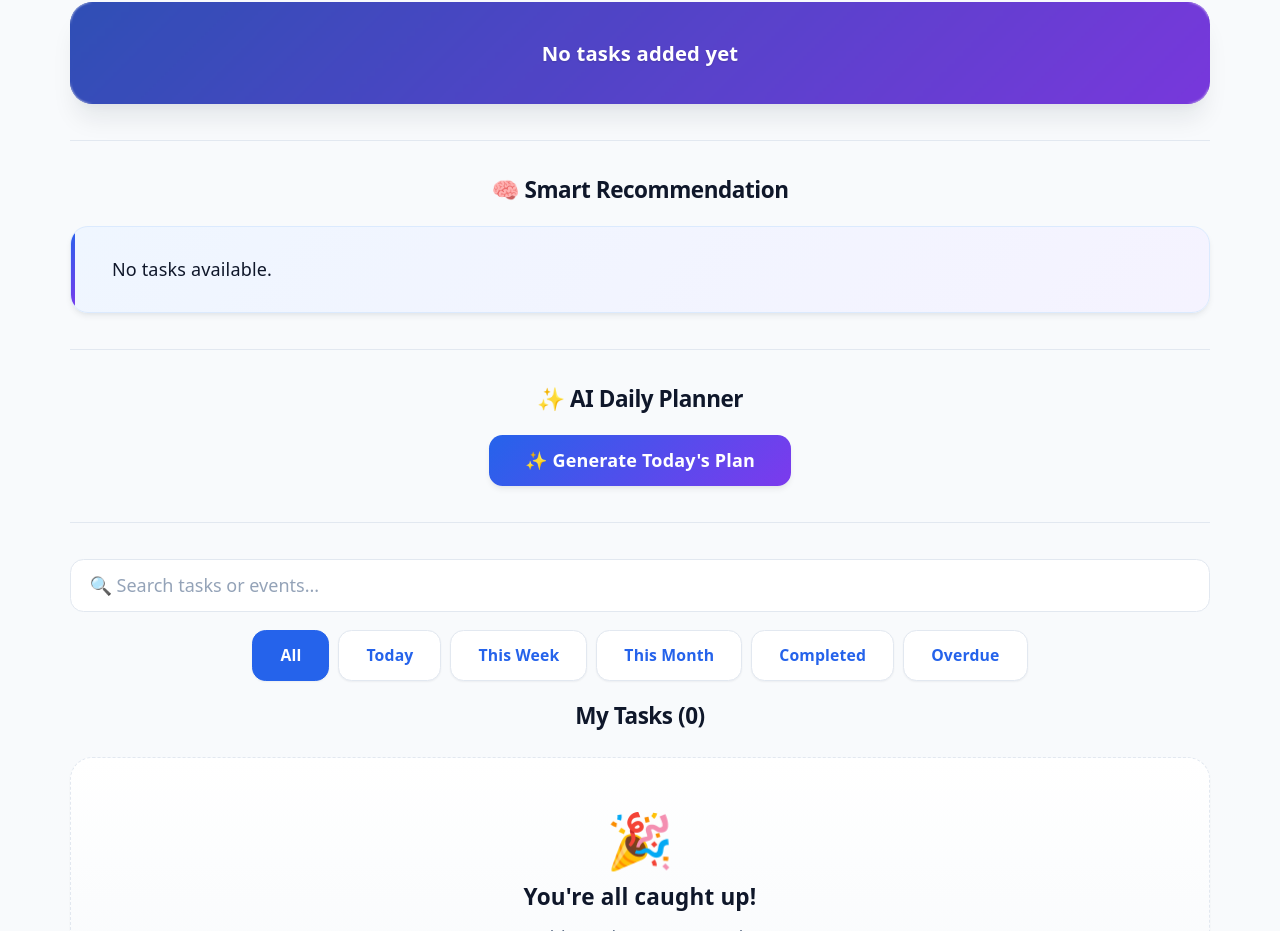
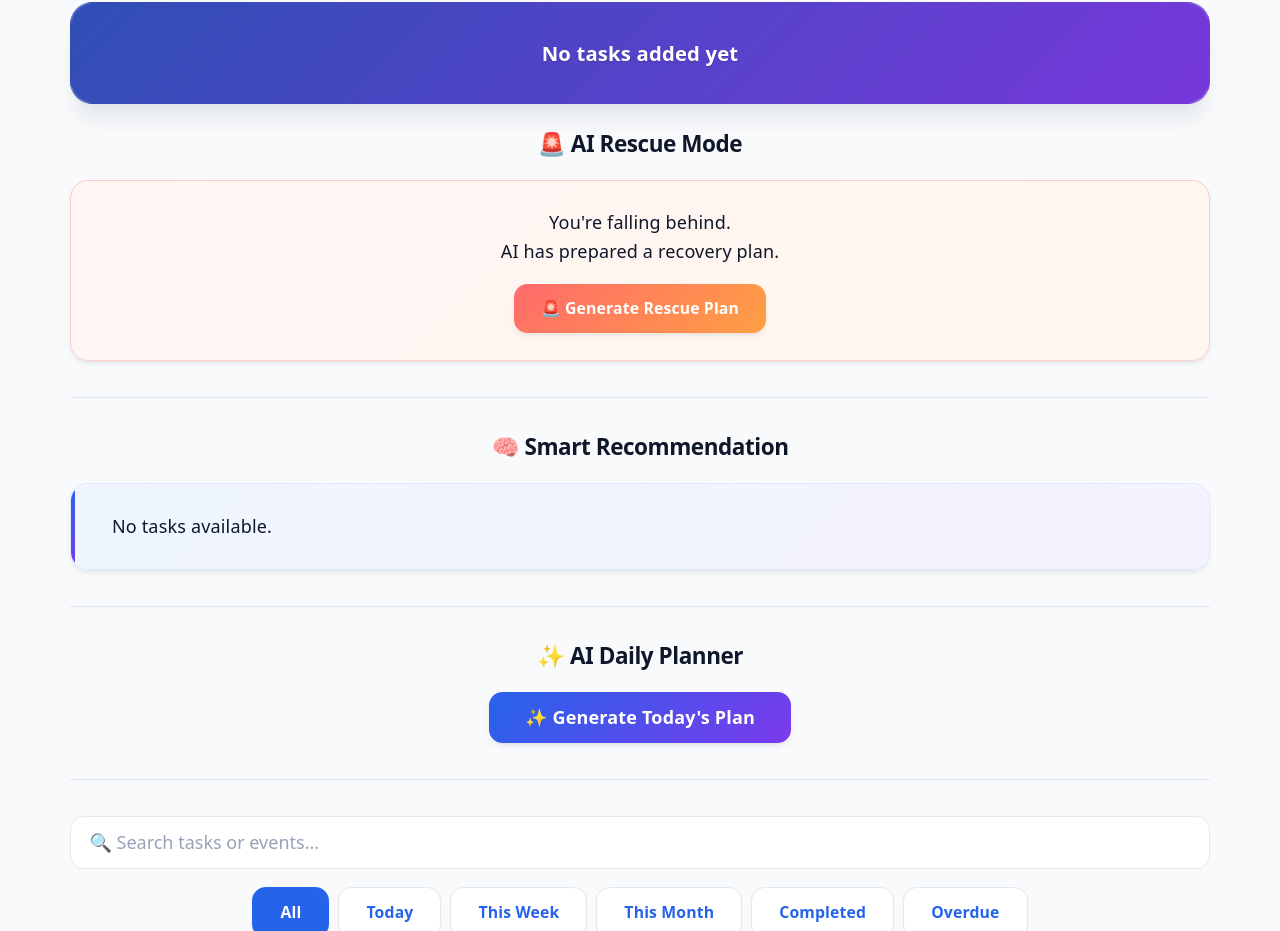
Before and after one commit to ankilabajaj/mypa, a React (Vite) app: page / in a window 1280 px wide. Shown: the part 897-1828 px from the top of the page. Built offline with nearby package versions, Linux system fonts and the light colour scheme.

Commit message:
feat: AI Rescue Mode added

```diff
--- a/src/App.css
+++ b/src/App.css
@@ -941,3 +941,71 @@
       max-width: 100%;
     }
   }
+
+  /* ============================================
+     AI Rescue Mode
+     ============================================ */
+
+  .rescue-section {
+    margin-bottom: var(--space-6);
+    width: 100%;
+  }
+
+  .rescue-title {
+    text-align: center;
+  }
+
+  .rescue-card {
+    background: linear-gradient(135deg, #fff5f5 0%, #fff7ed 100%);
+    border: 1px solid #fecaca;
+    border-radius: var(--radius-xl);
+    padding: var(--space-6);
+    box-shadow: var(--shadow-md);
+    text-align: center;
+  }
+
+  .rescue-card--on-track {
+    background: linear-gradient(135deg, #f0fdf4 0%, #ecfdf5 100%);
+    border-color: #bbf7d0;
+  }
+
+  .rescue-text {
+    color: var(--color-text-primary);
+    font-size: var(--font-size-base);
+    line-height: 1.6;
+    margin: 0 0 var(--space-4);
+    white-space: pre-wrap;
+  }
+
+  .rescue-card__plan {
+    margin-top: var(--space-5);
+    padding: var(--space-5);
+    background: var(--color-surface);
+    border-radius: var(--radius-lg);
+    border: 1px solid var(--color-border-light);
+    text-align: left;
+  }
+
+  .rescue-card__plan .rescue-text {
+    margin: 0;
+    font-family: var(--font-sans);
+    font-size: var(--font-size-sm);
+    color: var(--color-text-secondary);
+  }
+
+  .rescue-button {
+    background: linear-gradient(135deg, #ff6b6b 0%, #ff9f43 100%);
+    color: #ffffff;
+    border: none;
+    box-shadow: var(--shadow-md);
+  }
+
+  .rescue-button:hover {
+    background: linear-gradient(135deg, #ff416c 0%, #ff4b2b 100%);
+    box-shadow: var(--shadow-lg);
+  }
+
+  .rescue-button:disabled {
+    opacity: 0.7;
+    cursor: not-allowed;
+  }
--- a/src/App.jsx
+++ b/src/App.jsx
@@ -1,6 +1,6 @@
 import { useState, useEffect } from "react";
 import "./App.css";
-import { breakdownTask, generateDailyPlan } from "./gemini";
+import { breakdownTask, generateDailyPlan, generateRescuePlan } from "./gemini";
 
 const isEvent = (item) => item.type === "event";
 const isTask = (item) => !isEvent(item);
@@ -71,6 +71,9 @@ function App() {
   const [planLoading, setPlanLoading] = useState(false);
   const [filter, setFilter] = useState("all");
   const [streak, setStreak] = useState(0);
+  const [rescuePlan, setRescuePlan] = useState("");
+  const [rescueVisible, setRescueVisible] = useState(false);
+  const [rescueLoading, setRescueLoading] = useState(false);
 
   useEffect(() => {
     const savedTasks = (JSON.parse(localStorage.getItem("tasks")) || []).map(
@@ -86,6 +89,8 @@ function App() {
     const savedBreakdowns =
       JSON.parse(localStorage.getItem("taskBreakdowns")) || {};
     setBreakdowns(savedBreakdowns);
+    const savedRescuePlan = localStorage.getItem("rescuePlan") || "";
+    setRescuePlan(savedRescuePlan);
     setTasksLoaded(true);
   }, []);
 
@@ -98,6 +103,11 @@ function App() {
     if (!tasksLoaded) return;
     localStorage.setItem("taskBreakdowns", JSON.stringify(breakdowns));
   }, [breakdowns, tasksLoaded]);
+
+  useEffect(() => {
+    if (!tasksLoaded) return;
+    localStorage.setItem("rescuePlan", rescuePlan);
+  }, [rescuePlan, tasksLoaded]);
 
   useEffect(() => {
     prioritizeTasks();
@@ -375,6 +385,38 @@ function App() {
     return new Date(getItemDate(a)) - new Date(getItemDate(b));
   });
 
+  const overdueCount = tasks.filter(
+    (t) =>
+      isTask(t) && !t.completed && getStatus(t.deadline) === "OVERDUE"
+  ).length;
+  const highPriorityIncomplete = tasks.filter(
+    (t) => isTask(t) && !t.completed && t.priority === "High"
+  ).length;
+  const todayStr = new Date().toISOString().split("T")[0];
+  const completedToday = localStorage.getItem("lastCompletionDate") === todayStr;
+  const rescueNeeded =
+    overdueCount >= 3 ||
+    highPriorityIncomplete >= 5 ||
+    productivityScore < 40 ||
+    !completedToday;
+
+  const handleRescuePlan = async () => {
+    if (rescuePlan) {
+      setRescueVisible((prev) => !prev);
+      return;
+    }
+
+    setRescueLoading(true);
+
+    try {
+      const response = await generateRescuePlan(tasks, productivityScore);
+      setRescuePlan(response);
+      setRescueVisible(true);
+    } finally {
+      setRescueLoading(false);
+    }
+  };
+
   return (
     <div className="dashboard">
       <header className="hero">
@@ -605,6 +647,50 @@ function App() {
         </div>
       </section>
 
+      <section className="rescue-section">
+        <h2 className="section-title rescue-title">🚨 AI Rescue Mode</h2>
+
+        {rescueNeeded ? (
+          <div className="rescue-card">
+            <p className="rescue-text">
+              You're falling behind.
+              <br />
+              AI has prepared a recovery plan.
+            </p>
+
+            <button
+              onClick={handleRescuePlan}
+              className="btn rescue-button"
+              disabled={rescueLoading}
+            >
+              {rescueLoading
+                ? "Generating..."
+                : rescuePlan
+                  ? rescueVisible
+                    ? "🙈 Hide Rescue Plan"
+                    : "👀 Show Rescue Plan"
+                  : "🚨 Generate Rescue Plan"}
+            </button>
+
+            {rescueVisible && rescuePlan && (
+              <div className="rescue-card__plan">
+                <pre className="rescue-text">{rescuePlan}</pre>
+              </div>
+            )}
+          </div>
+        ) : (
+          <div className="rescue-card rescue-card--on-track">
+            <p className="rescue-text">
+              🎉 You're on track!
+              <br />
+              No rescue plan needed today.
+              <br />
+              Keep it up!
+            </p>
+          </div>
+        )}
+      </section>
+
       <hr className="divider" />
 
       {recommendation && (
--- a/src/gemini.js
+++ b/src/gemini.js
@@ -158,3 +158,119 @@ Include estimated times and logical ordering.`;
     return "Unable to generate daily plan right now.";
   }
 }
+
+export async function generateRescuePlan(tasks, productivityScore) {
+  const apiKey = import.meta.env.VITE_GEMINI_API_KEY;
+  const model = "gemini-3.1-flash-lite";
+
+  console.log("Gemini model:", model);
+  console.log("Gemini API key detected:", Boolean(apiKey));
+
+  if (!apiKey) {
+    return "Gemini API key not found.";
+  }
+
+  const getTitle = (item) => item.title || item.task || "";
+
+  const overdueTasks = tasks.filter(
+    (task) =>
+      task.type !== "event" &&
+      !task.completed &&
+      getTaskStatus(task.deadline) === "OVERDUE"
+  );
+
+  const highPriorityTasks = tasks.filter(
+    (task) =>
+      task.type !== "event" && !task.completed && task.priority === "High"
+  );
+
+  const upcomingEvents = tasks.filter(
+    (item) => item.type === "event" && !item.completed
+  );
+
+  const remainingTasks = tasks.filter(
+    (task) => task.type !== "event" && !task.completed
+  );
+
+  const formatList = (items, formatter) =>
+    items.length > 0
+      ? items.map(formatter).join("\n")
+      : "None";
+
+  const prompt = `You are an AI productivity coach.
+
+The user has fallen behind.
+
+Current productivity:
+${productivityScore}%
+
+Overdue Tasks:
+${formatList(overdueTasks, (task) => `- ${getTitle(task)} (${getTaskStatus(task.deadline)})`)}
+
+High Priority Tasks:
+${formatList(highPriorityTasks, (task) => `- ${getTitle(task)} (${getTaskStatus(task.deadline)})`)}
+
+Upcoming Events:
+${formatList(upcomingEvents, (event) => `- ${getTitle(event)} on ${event.eventDate} ${event.startTime}-${event.endTime}`)}
+
+Remaining Tasks:
+${formatList(remainingTasks, (task) => `- ${getTitle(task)} | ${task.priority} | ${getTaskStatus(task.deadline)}`)}
+
+Create a recovery plan.
+
+Include:
+
+1. Short explanation of the current situation.
+2. Which low priority work can safely wait.
+3. Which tasks should be completed first.
+4. Best execution order.
+5. Estimated recovery time.
+6. One short motivational paragraph.
+
+Keep the answer under 250 words.
+
+Use bullet points.`;
+
+  try {
+    const response = await fetch(
+      `https://generativelanguage.googleapis.com/v1beta/models/${model}:generateContent?key=${apiKey}`,
+      {
+        method: "POST",
+        headers: {
+          "Content-Type": "application/json",
+        },
+        body: JSON.stringify({
+          contents: [
+            {
+              parts: [
+                {
+                  text: prompt,
+                },
+              ],
+            },
+          ],
+        }),
+      }
+    );
+
+    const responseText = await response.text();
+
+    if (!response.ok) {
+      console.error("Gemini request failed");
+      console.error("Gemini status:", response.status);
+      console.error("Gemini response body:", responseText);
+      throw new Error(`Gemini request failed with status ${response.status}`);
+    }
+
+    const data = JSON.parse(responseText);
+    console.log("Gemini successful response:", data);
+
+    return (
+      data.candidates?.[0]?.content?.parts?.[0]?.text ||
+      "Unable to generate rescue plan right now."
+    );
+  } catch (error) {
+    console.error("Gemini error:", error);
+    return "Unable to generate rescue plan right now.";
+  }
+}
```
